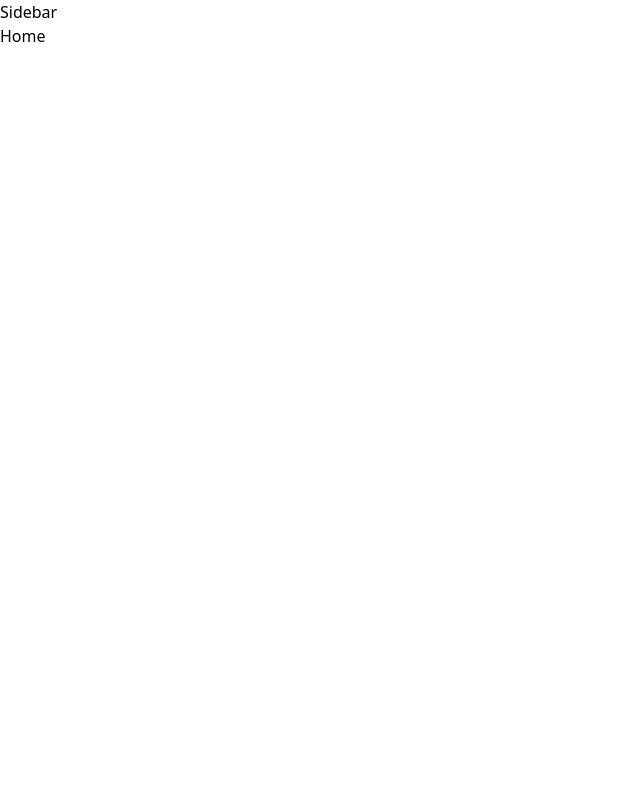
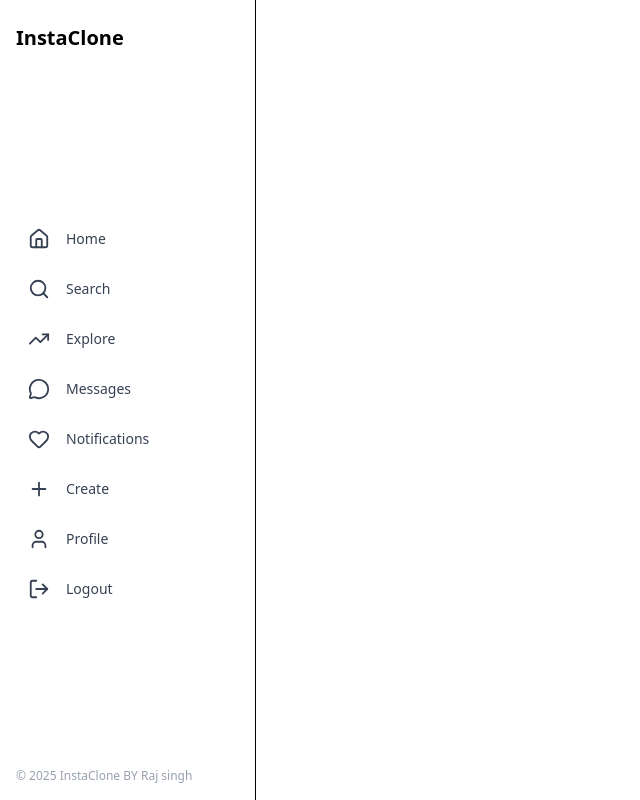
Before and after one commit to RAJSINGH20/Instagram-clone, a React (Vite) app in the folder Frontend/APP/: page / in a window 1280 px wide. Shown: the whole page, without its empty margins (0-640 px from the left). Built offline with nearby package versions, Linux system fonts and the light colour scheme.

Commit message:
feat: add Sidebar component and enhance layout with MainLayout; update routing and form handling in Login and Signup components; configure jsconfig and package files

```diff
--- a/Frontend/APP/package.json
+++ b/Frontend/APP/package.json
@@ -13,17 +13,20 @@
     "@tailwindcss/vite": "^4.1.18",
     "axios": "^1.13.2",
     "dom": "^0.0.3",
+    "lucide-react": "^0.562.0",
     "react": "^19.2.3",
     "react-dom": "^19.2.0",
     "react-hook-form": "^7.69.0",
     "react-hot-toast": "^2.6.0",
     "react-router-dom": "^7.11.0",
+    "react-toastify": "^11.0.5",
     "router": "^2.2.0",
     "tailwindcss": "^4.1.18",
     "toast": "^0.5.4"
   },
   "devDependencies": {
     "@eslint/js": "^9.39.1",
+    "@types/node": "^25.0.3",
     "@types/react": "^19.2.5",
     "@types/react-dom": "^19.2.3",
     "@vitejs/plugin-react": "^5.1.1",
--- a/Frontend/APP/src/Components/Home.jsx
+++ b/Frontend/APP/src/Components/Home.jsx
@@ -1,8 +1,9 @@
 import React from 'react'
+import MainLayout from './Layouts/MainLayout'
 
 const Home = () => {
   return (
-    <div>Home</div>
+    <><MainLayout /> HOME</>
   )
 }
 
--- a/Frontend/APP/src/Components/Layouts/MainLayout.jsx
+++ b/Frontend/APP/src/Components/Layouts/MainLayout.jsx
@@ -1,10 +1,11 @@
 import React from 'react'
 import { Outlet } from 'react-router-dom'
+import Sidebar from '../Sidebar.jsx'
 
 const MainLayout = () => {
   return (
     <div>
-      Sidebar
+      <Sidebar />
         <div> <Outlet /></div>
     </div>
   )
--- a/Frontend/APP/src/Components/Login.jsx
+++ b/Frontend/APP/src/Components/Login.jsx
@@ -1,14 +1,15 @@
 import axios from 'axios';
 import React, { useState } from 'react'
 import toast from 'react-hot-toast';
-import { Link } from 'react-router-dom';
+import { Link, useNavigate } from 'react-router-dom';
 
 const Login = () => {
     const [formData, setFormData] = useState({
         email: "",
         password: "",
     });
-    const [loading , Setloading] = useState(false);
+    const navigate = useNavigate();
+    const [loading, Setloading] = useState(false);
 
     const handleChange = (e) => {
         const { name, value } = e.target;
@@ -22,6 +23,7 @@ const Login = () => {
         e.preventDefault();
         console.log(formData);
         try {
+            navigate("/");
             Setloading(true);
             const res = await axios.post("http://localhost:8000/api/v1/user/login", formData, {
                 headers: {
@@ -84,16 +86,16 @@ const Login = () => {
                     </div>
 
                     {/* Button */}
-                    <button
-                        type="submit"
-                        className="w-full bg-blue-600 text-white py-2 rounded-lg hover:bg-blue-700 transition duration-200"
-                    >
-                        Login
-                    </button>
+                    {
+                        loading ? (<div className="mt-4 text-center text-blue-600">Logging in...</div>) : (<button
+                            type="submit"
+                            className="w-full border-2 border-blue-600 bg-blue-600 text-white py-2 rounded-lg hover:bg-blue-700 hover:border-blue-700 transition-all duration-200 ease-in-out active:scale-95"
+                        >
+                            Login
+                        </button>
+                        )}
                 </form>
-                {
-                    loading && <p className="text-center mt-4 text-blue-600">Logging in...</p>
-                }
+
 
                 <p className="text-sm text-center mt-4">
                     dont have an account?{" "}
--- /dev/null
+++ b/Frontend/APP/src/Components/Sidebar.jsx
@@ -0,0 +1,84 @@
+import axios from "axios";
+import toast from "react-hot-toast";
+import {
+    Heart,
+    Home,
+    Instagram,
+    LogOut,
+    MessageCircle,
+    Plus,
+    Search,
+    TrendingUp,
+    User,
+} from "lucide-react";
+import { useNavigate } from "react-router-dom";
+
+const Sidebar = () => {
+    const sidebarItems = [
+        { icon: <Home size={22} />, text: "Home" },
+        { icon: <Search size={22} />, text: "Search" },
+        { icon: <TrendingUp size={22} />, text: "Explore" },
+        { icon: <MessageCircle size={22} />, text: "Messages" },
+        { icon: <Heart size={22} />, text: "Notifications" },
+        { icon: <Plus size={22} />, text: "Create" },
+        { icon: <User size={22} />, text: "Profile" },
+        { icon: <LogOut size={22} />, text: "Logout" },
+    ];
+    const navigate = useNavigate()
+    const logoutHandaler = async () => {
+        try {
+            const res = await axios.get("http://localhost:8000/api/v1/user/logout", {
+                withCredentials: true,
+            });
+            if (res.data.success) {
+                toast.success(res.data.message || "Logout successful");
+                navigate("/login")
+            }
+
+
+        } catch (error) {
+            toast.error("Logout failed", error);
+        }
+    }
+    const sidebarHandaler = (text) => {
+        if (text === "Logout") {
+            logoutHandaler();
+        }
+    }
+    return (
+        <aside className="h-screen fixed left-0 top-0 w-16 md:w-64 border-r bg-white flex flex-col justify-between">
+
+            {/* Logo */}
+            <div className="flex items-center justify-center md:justify-start px-4 py-6">
+                <span className="text-xl font-bold hidden md:block">
+                    InstaClone
+                </span>
+                <span className="text-xl font-bold md:hidden">
+                    <Instagram size={28} />
+                </span>
+            </div>
+
+            {/* Menu */}
+            <div className="flex flex-col gap-1 px-2 md:px-4" >
+                {sidebarItems.map((item, index) => (
+                    <div
+                        key={index}
+                        className="flex items-center justify-center md:justify-start gap-4 px-3 py-3 rounded-lg cursor-pointer text-gray-700 hover:bg-gray-100 hover:text-black transition-all duration-200" onClick={()=>sidebarHandaler(item.text)}
+                    >
+                        {item.icon}
+                        <span className="hidden md:inline text-sm font-medium">
+                            {item.text}
+                        </span>
+                    </div>
+                ))}
+            </div>
+
+            {/* Footer */}
+            <div className="p-4 text-xs text-gray-400 hidden md:block">
+                © 2025 InstaClone BY Raj singh
+            </div>
+        </aside>
+    );
+};
+
+export default Sidebar;
--- a/Frontend/APP/src/Components/Signup.jsx
+++ b/Frontend/APP/src/Components/Signup.jsx
@@ -2,6 +2,7 @@ import { useState } from "react";
 import axios from "axios";
 import { toast } from "react-hot-toast";
 import { Link } from "react-router-dom";
+import { useNavigate } from "react-router-dom";
 
 const Register = () => {
   const [formData, setFormData] = useState({
@@ -9,7 +10,7 @@ const Register = () => {
     email: "",
     password: "",
   });
-
+  const navigate = useNavigate();
   const handleChange = (e) => {
     const { name, value } = e.target;
     setFormData((prev) => ({
@@ -25,6 +26,7 @@ const Register = () => {
     e.preventDefault();
     console.log(formData);
     try {
+      navigate("/login");
       setLoading(true);
       const res = await axios.post("http://localhost:8000/api/v1/user/signup", formData, {
         headers: {
@@ -105,12 +107,14 @@ const Register = () => {
           </div>
 
           {/* Button */}
-          <button
-            type="submit"
-            className="w-full bg-blue-600 text-white py-2 rounded-lg hover:bg-blue-700 transition duration-200"
-          >
-            Register
-          </button>
+          {
+            loading ? (<div className="mt-4 text-center text-blue-600">Logging in...</div>) : (<button
+              type="submit"
+              className="w-full border-2 border-blue-600 bg-blue-600 text-white py-2 rounded-lg hover:bg-blue-700 hover:border-blue-700 transition-all duration-200 ease-in-out active:scale-95"
+            >
+              Register
+            </button>
+            )}
         </form>
 
         <p className="text-sm text-center mt-4">
--- a/Frontend/APP/vite.config.js
+++ b/Frontend/APP/vite.config.js
@@ -1,10 +1,14 @@
-import { defineConfig } from 'vite'
-import react from '@vitejs/plugin-react'
-import tailwindcss from '@tailwindcss/vite'
+import path from "path"
+import tailwindcss from "@tailwindcss/vite"
+import react from "@vitejs/plugin-react"
+import { defineConfig } from "vite"
+
 // https://vite.dev/config/
 export default defineConfig({
-  plugins: [
-    react(),
-    tailwindcss(),
-  ],
+  plugins: [react(), tailwindcss()],
+  resolve: {
+    alias: {
+      "@": path.resolve(__dirname, "./src"),
+    },
+  },
 })
```
Also changed, not shown: Frontend/APP/jsconfig.app.json (added, +17 -0 lines), 1 other file (tests, documents, lock files or other folders).
